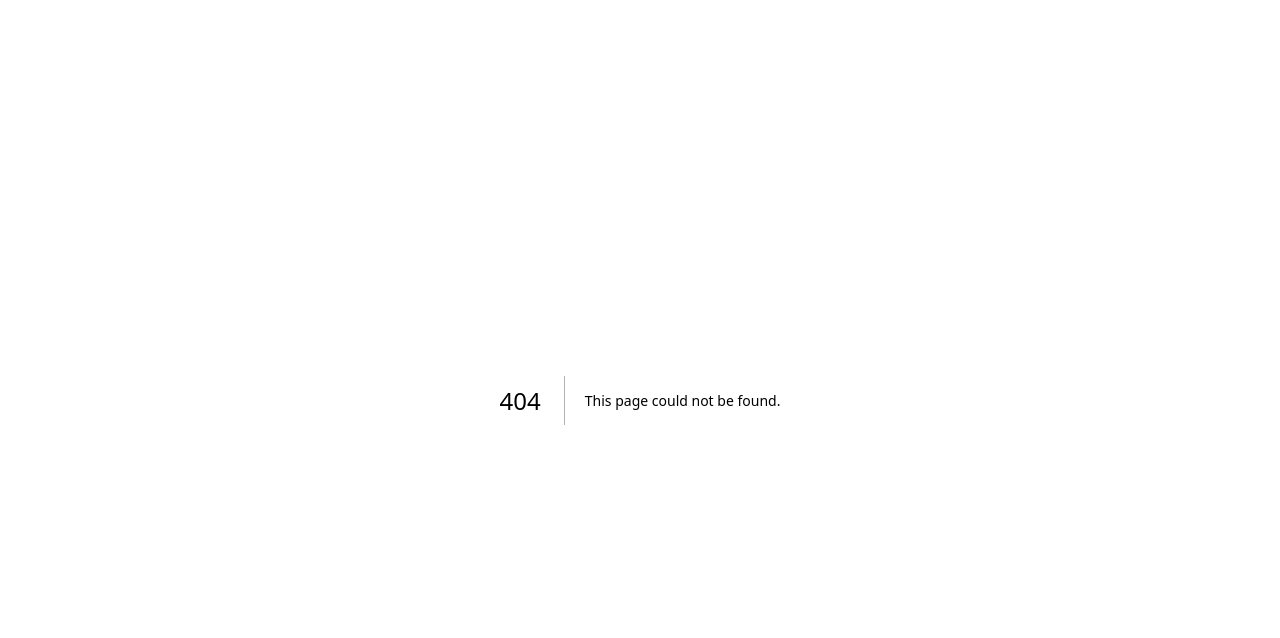
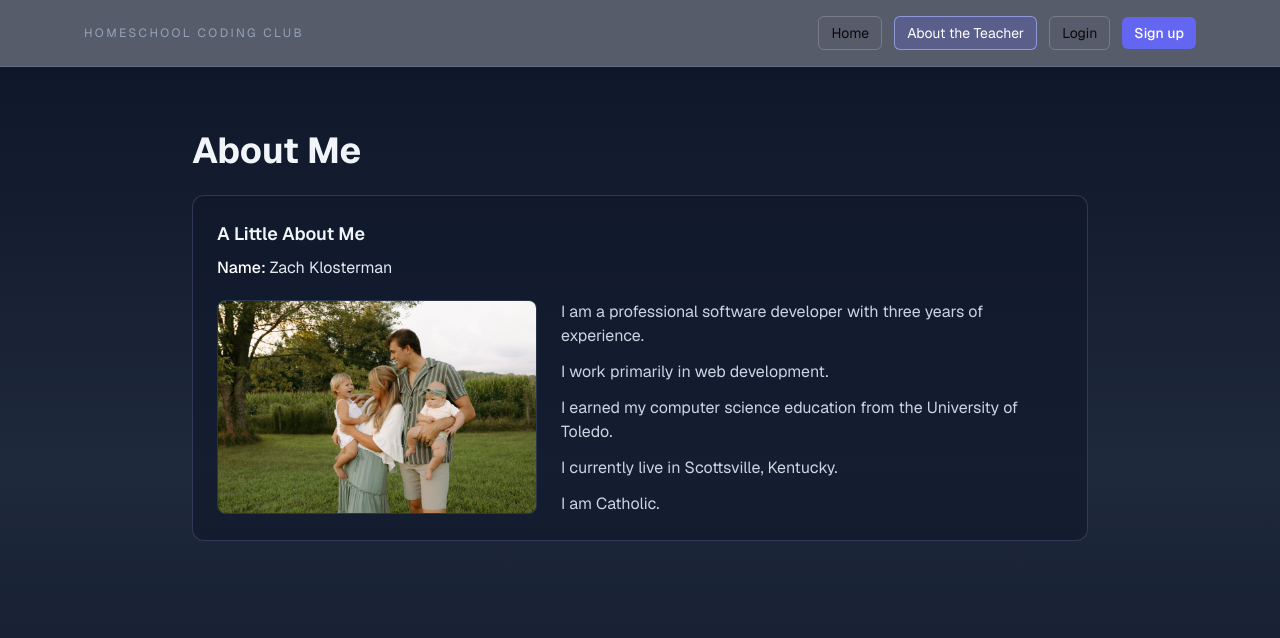
Before and after one commit to zkloste/HomeschoolCodingClub, a Next.js app: page /about-the-teacher in a window 1280 px wide. Before the commit this address had no page. Shown: the top 638 px of the page. Built offline with nearby package versions, Linux system fonts and the light colour scheme.

Commit message:
about me page

```diff
--- /dev/null
+++ b/app/about-the-teacher/page.tsx
@@ -0,0 +1,36 @@
+import Image from "next/image";
+import famPic from "../../fam pic.jpg";
+
+export default function AboutTeacherPage() {
+  return (
+    <main className="min-h-screen bg-gradient-to-b from-slate-900 via-slate-800 to-slate-900 px-5 py-16 text-slate-100">
+      <div className="mx-auto w-full max-w-4xl space-y-6">
+        <header className="space-y-2">
+          <h1 className="text-3xl font-bold sm:text-4xl">About Me</h1>
+        </header>
+
+        <section className="rounded-xl border border-indigo-300/20 bg-slate-900/60 p-6">
+          <h2 className="text-lg font-semibold">A Little About Me</h2>
+          <p className="mt-2 text-slate-200">
+            <span className="font-medium text-white">Name:</span> Zach Klosterman
+          </p>
+
+          <div className="mt-5 grid gap-6 md:grid-cols-[320px_1fr] md:items-start">
+            <div className="overflow-hidden rounded-lg border border-slate-700/70">
+              <Image src={famPic} alt="Zach Klosterman with family" className="h-auto w-full object-cover" priority />
+            </div>
+
+            <div className="space-y-3 text-slate-300">
+              <p>I am a professional software developer with three years of experience.</p>
+              <p>I work primarily in web development.</p>
+              <p>I earned my computer science education from the University of Toledo.</p>
+              <p>I currently live in Scottsville, Kentucky.</p>
+              <p>I am Catholic.</p>
+            </div>
+          </div>
+        </section>
+
+      </div>
+    </main>
+  );
+}
--- a/app/layout.tsx
+++ b/app/layout.tsx
@@ -1,6 +1,7 @@
 import type { Metadata } from "next";
 import { Geist } from "next/font/google";
 import { ThemeProvider } from "next-themes";
+import { PublicNavbarShell } from "@/components/public-navbar-shell";
 import "./globals.css";
 
 const defaultUrl = process.env.VERCEL_URL
@@ -33,6 +34,7 @@ export default function RootLayout({
           enableSystem
           disableTransitionOnChange
         >
+          <PublicNavbarShell />
           {children}
         </ThemeProvider>
       </body>
--- a/app/page.tsx
+++ b/app/page.tsx
@@ -1,6 +1,5 @@
 "use client";
 
-import Link from "next/link";
 import { useEffect, useMemo, useState } from "react";
 
 type WeekTag =
@@ -171,22 +170,6 @@ export default function Home() {
 
   return (
     <main className="min-h-screen bg-gradient-to-b from-slate-900 via-slate-800 to-slate-900 text-slate-100">
-      <header className="border-b border-indigo-300/20 bg-slate-900/70 backdrop-blur">
-        <div className="mx-auto flex w-full max-w-6xl items-center justify-between px-5 py-4">
-          <div>
-            <p className="text-xs uppercase tracking-[0.2em] text-slate-400">Homeschool Coding Club</p>
-            <h1 className="text-xl font-bold sm:text-2xl">Syllabus Hub</h1>
-          </div>
-          <nav className="flex items-center gap-3 text-sm">
-            <Link href="/auth/login" className="rounded-md border border-white/20 px-3 py-1.5 hover:bg-white/10">
-              Login
-            </Link>
-            <Link href="/auth/sign-up" className="rounded-md bg-indigo-500 px-3 py-1.5 font-medium text-white hover:bg-indigo-400">
-              Sign up
-            </Link>
-          </nav>
-        </div>
-      </header>
 
       <section className="mx-auto grid w-full max-w-6xl gap-8 px-5 py-16 lg:grid-cols-[1.35fr_1fr] lg:py-20">
         <div className="space-y-4">
--- a/app/protected/layout.tsx
+++ b/app/protected/layout.tsx
@@ -1,9 +1,9 @@
 import { DeployButton } from "@/components/deploy-button";
 import { EnvVarWarning } from "@/components/env-var-warning";
 import { AuthButton } from "@/components/auth-button";
+import { ProtectedNavbar } from "@/components/protected-navbar";
 import { ThemeSwitcher } from "@/components/theme-switcher";
 import { hasEnvVars } from "@/lib/utils";
-import Link from "next/link";
 import { Suspense } from "react";
 
 export default function ProtectedLayout({
@@ -14,23 +14,22 @@ export default function ProtectedLayout({
   return (
     <main className="min-h-screen flex flex-col items-center">
       <div className="flex-1 w-full flex flex-col gap-20 items-center">
-        <nav className="w-full flex justify-center border-b border-b-foreground/10 h-16">
-          <div className="w-full max-w-5xl flex justify-between items-center p-3 px-5 text-sm">
-            <div className="flex gap-5 items-center font-semibold">
-              <Link href={"/"}>Next.js Supabase Starter</Link>
-              <div className="flex items-center gap-2">
-                <DeployButton />
-              </div>
+        <ProtectedNavbar
+          leftContent={
+            <div className="flex items-center gap-2">
+              <DeployButton />
             </div>
-            {!hasEnvVars ? (
+          }
+          rightContent={
+            !hasEnvVars ? (
               <EnvVarWarning />
             ) : (
               <Suspense>
                 <AuthButton />
               </Suspense>
-            )}
-          </div>
-        </nav>
+            )
+          }
+        />
         <div className="flex-1 flex flex-col gap-20 max-w-5xl p-5">
           {children}
         </div>
--- /dev/null
+++ b/components/protected-navbar.tsx
@@ -0,0 +1,22 @@
+import Link from "next/link";
+
+export function ProtectedNavbar({
+  leftContent,
+  rightContent,
+}: {
+  leftContent?: React.ReactNode;
+  rightContent: React.ReactNode;
+}) {
+  return (
+    <nav className="w-full flex justify-center border-b border-b-foreground/10 h-16">
+      <div className="w-full max-w-5xl flex justify-between items-center p-3 px-5 text-sm">
+        <div className="flex gap-5 items-center font-semibold">
+          <Link href="/">Next.js Supabase Starter</Link>
+          <Link href="/about-the-teacher">About the Teacher</Link>
+          {leftContent}
+        </div>
+        {rightContent}
+      </div>
+    </nav>
+  );
+}
--- /dev/null
+++ b/components/public-navbar-shell.tsx
@@ -0,0 +1,14 @@
+"use client";
+
+import { usePathname } from "next/navigation";
+import { SiteNavbar } from "@/components/site-navbar";
+
+export function PublicNavbarShell() {
+  const pathname = usePathname();
+
+  if (pathname.startsWith("/protected")) {
+    return null;
+  }
+
+  return <SiteNavbar />;
+}
--- /dev/null
+++ b/components/site-navbar.tsx
@@ -0,0 +1,45 @@
+"use client";
+
+import Link from "next/link";
+import { usePathname } from "next/navigation";
+
+function getLinkClasses(isActive: boolean) {
+  if (isActive) {
+    return "rounded-md border border-indigo-300/70 bg-indigo-500/25 px-3 py-1.5 text-white";
+  }
+
+  return "rounded-md border border-white/20 px-3 py-1.5 hover:bg-white/10";
+}
+
+export function SiteNavbar() {
+  const pathname = usePathname();
+
+  return (
+    <header className="border-b border-indigo-300/20 bg-slate-900/70 backdrop-blur">
+      <div className="mx-auto flex w-full max-w-6xl items-center justify-between px-5 py-4">
+        <div>
+          <p className="text-xs uppercase tracking-[0.2em] text-slate-400">Homeschool Coding Club</p>
+        </div>
+        <nav className="flex items-center gap-3 text-sm">
+          <Link href="/" className={getLinkClasses(pathname === "/")}>
+            Home
+          </Link>
+          <Link href="/about-the-teacher" className={getLinkClasses(pathname === "/about-the-teacher")}>
+            About the Teacher
+          </Link>
+          <Link href="/auth/login" className={getLinkClasses(pathname === "/auth/login")}>
+            Login
+          </Link>
+          <Link
+            href="/auth/sign-up"
+            className={pathname === "/auth/sign-up"
+              ? "rounded-md border border-indigo-300/70 bg-indigo-500/25 px-3 py-1.5 font-medium text-white"
+              : "rounded-md bg-indigo-500 px-3 py-1.5 font-medium text-white hover:bg-indigo-400"}
+          >
+            Sign up
+          </Link>
+        </nav>
+      </div>
+    </header>
+  );
+}
```
Also changed, not shown: fam pic.jpg (added).
